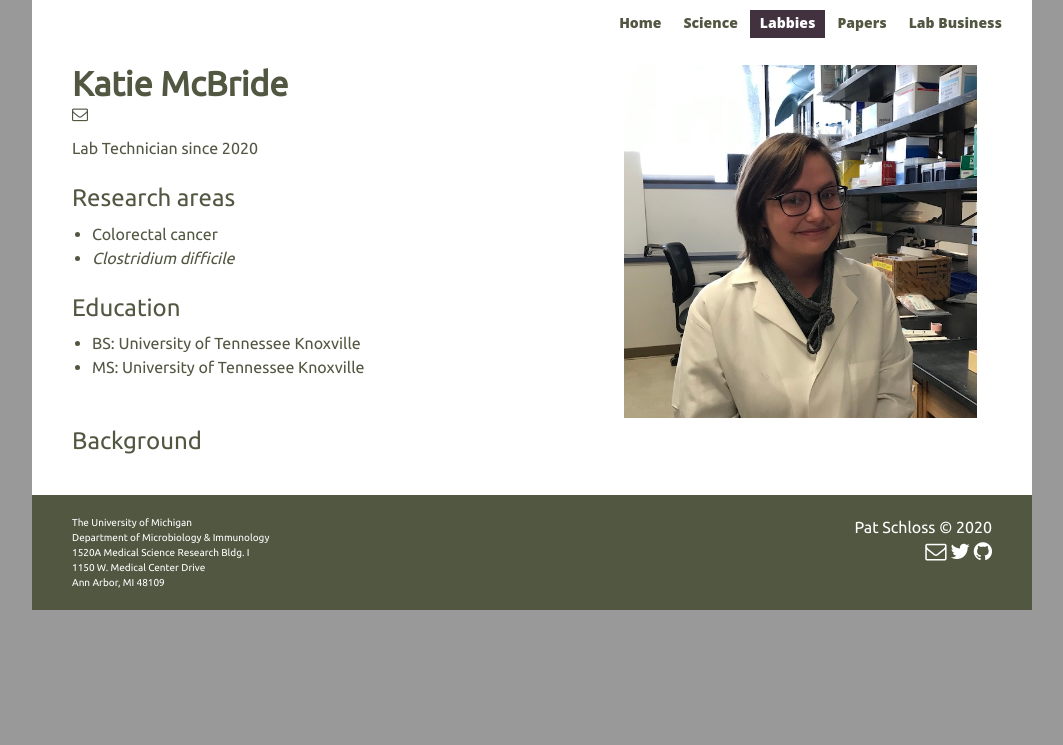
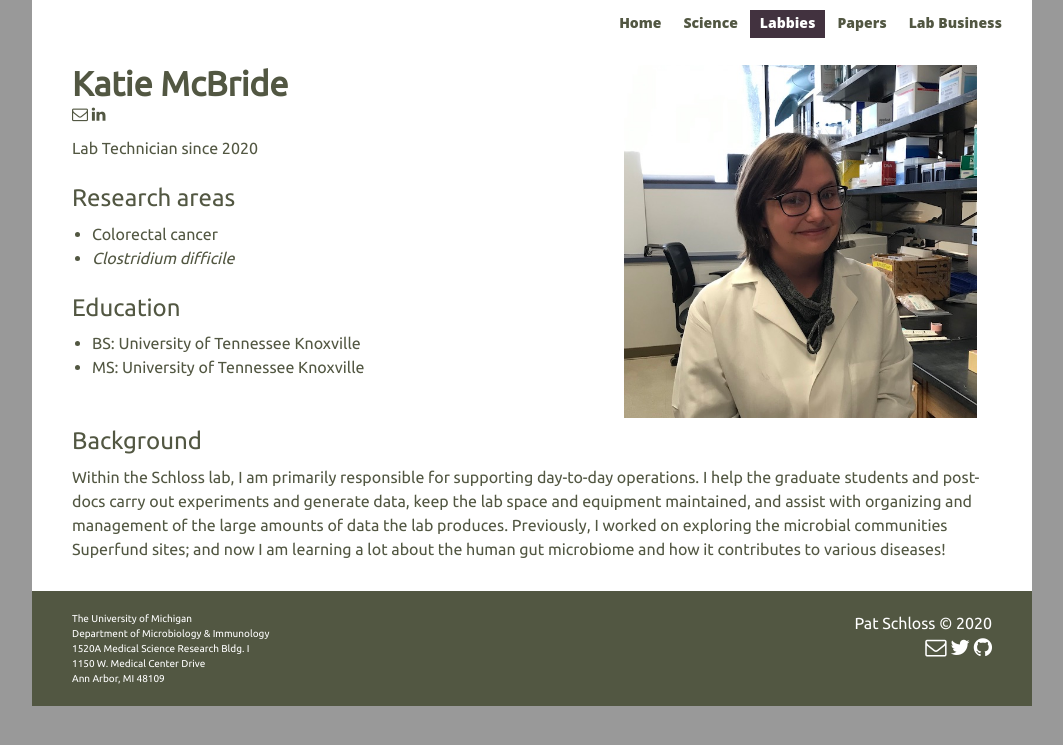
Before and after one commit to SchlossLab/schlosslab.github.io, a Jekyll site: the page built from _labbies/mcbride.md, in a window 1280 px wide. Shown: the top 745 px of the page, without its empty margins (108-1171 px from the left). Built offline with Jekyll 4.4.1, drawn with Linux system fonts in a browser that asks for light colours; nearby versions of some CDN libraries.

Commit message:
Add blurb

```diff
--- a/_labbies/mcbride.md
+++ b/_labbies/mcbride.md
@@ -14,7 +14,9 @@ theme_areas:
 twitter:
 github:
 email: kathmcb@med.umich.edu
-linkedin:
+linkedin: krmcbride51793
 google_scholar:
 website:
 ---
+
+Within the Schloss lab, I am primarily responsible for supporting day-to-day operations. I help the graduate students and post-docs carry out experiments and generate data, keep the lab space and equipment maintained, and assist with organizing and management of the large amounts of data the lab produces. Previously, I worked on exploring the microbial communities Superfund sites; and now I am learning a lot about the human gut microbiome and how it contributes to various diseases!
```
